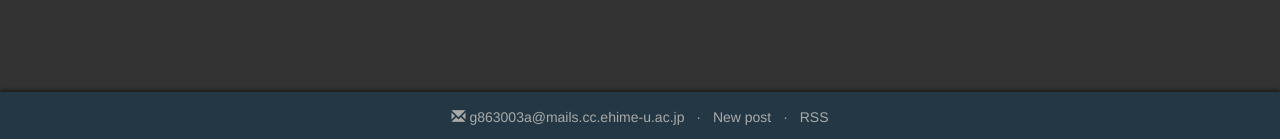
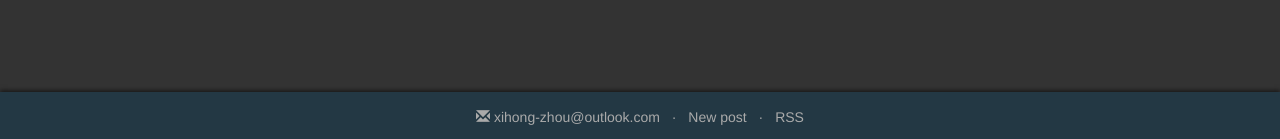
Before and after one commit to XihongZhou/xihongzhou.github.io, a Jekyll site: the page built from pages/2_project.md, in a window 1280 px wide and 992 px high. Shown: the part 850-989 px from the top of the window. Built offline with Jekyll 4.4.1, drawn with Linux system fonts in a browser that asks for light colours; comment, search, counter and statistics services are not loaded.

Commit message:
Update _config.yml

```diff
--- a/_config.yml
+++ b/_config.yml
@@ -1,5 +1,6 @@
 title: Xihong Zhou
-email: g863003a@mails.cc.ehime-u.ac.jp
+# email: g863003a@mails.cc.ehime-u.ac.jp
+email: xihong-zhou@outlook.com
 github_username: XihongZhou
 permalink: /:year/:month/:day/:title/
 viewsourceroot: https://github.com/xihongzhou/xihongzhou.github.io/blob/gh-pages/
```
